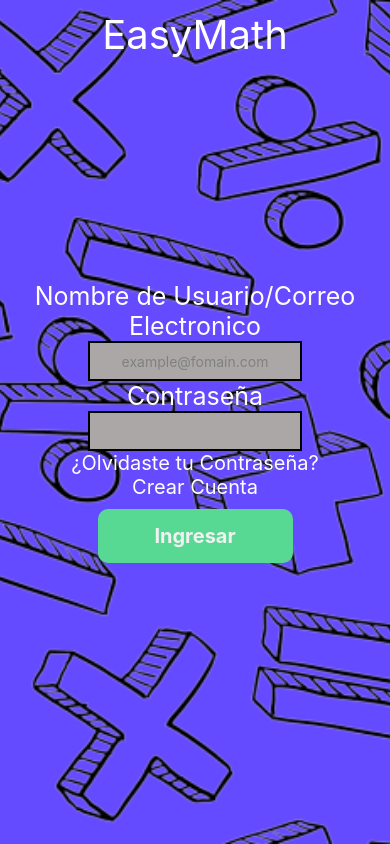
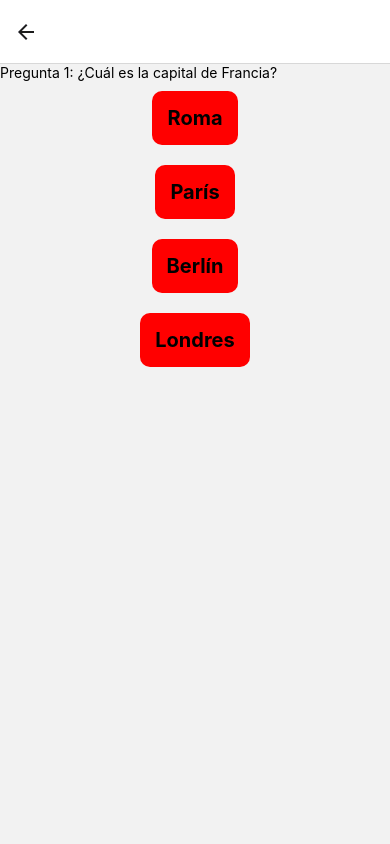
Before and after one commit to BR14NG4MER/EasyMath, a React Native app: screen /Level in a window 390 px wide. Built offline with nearby package versions, Linux system fonts and the light colour scheme.

Commit message:
Nombre de Usuario

```diff
--- a/Navigation.js
+++ b/Navigation.js
@@ -9,6 +9,7 @@ import RecoveryMessage from "./Screens/RecoveryMessage"
 import HomeScreen from "./Screens/HomeScreen"
 import SumasLevels from "./Screens/SumasLevels"
 import Register from "./Screens/Register"
+import Level from "./Screens/Level"
 
 const Stack = createNativeStackNavigator();
 
@@ -47,6 +48,11 @@ function Stacks() {
         component={Register}
         options={{headerTitle: ''}}
       />
+      <Stack.Screen
+        name="Level"
+        component={Level}
+        options={{headerTitle: ''}}
+      />
     </Stack.Navigator>
   )
 }
--- /dev/null
+++ b/Screens/Level.js
@@ -0,0 +1,61 @@
+// QuizScreen.js
+import React, { useState, useEffect } from 'react';
+import { View, Text, Button } from 'react-native';
+import { CustomButton } from '../Componentes/Buttons';
+
+const questions = [
+  {
+    question: 'Pregunta 1: ¿Cuál es la capital de Francia?',
+    options: ['Roma', 'París', 'Berlín', 'Londres'],
+    correctAnswer: 'París',
+  },
+  // Agrega más preguntas según sea necesario
+];
+
+const QuizScreen = () => {
+  const [currentQuestion, setCurrentQuestion] = useState(0);
+  const [score, setScore] = useState(0);
+  const [showResult, setShowResult] = useState(false);
+
+  const handleAnswer = (selectedOption) => {
+    if (selectedOption === questions[currentQuestion].correctAnswer) {
+      setScore(score + 1);
+    }
+
+    if (currentQuestion === questions.length - 1) {
+      setShowResult(true);
+    } else {
+      setCurrentQuestion(currentQuestion + 1);
+    }
+  };
+
+  useEffect(() => {
+    // Puedes realizar acciones adicionales al cambiar de pregunta
+  }, [currentQuestion]);
+
+  return (
+    <View>
+      {showResult ? (
+        <View>
+          <Text>Resultado: {score} / {questions.length}</Text>
+          {/* Puedes agregar más elementos o acciones después de mostrar el resultado */}
+        </View>
+      ) : (
+        <View>
+          <Text>{questions[currentQuestion].question}</Text>
+          {questions[currentQuestion].options.map((option, index) => (
+            <CustomButton
+              key={index}
+              backgroundColor='red' // Puedes personalizar estos valores según tu necesidad
+              text={option}
+              largo='50'
+              onPress={() => handleAnswer(option)}
+            />
+          ))}
+        </View>
+      )}
+    </View>
+  );
+};
+
+export default QuizScreen;
--- a/Screens/Register.js
+++ b/Screens/Register.js
@@ -88,6 +88,20 @@ const Register = () => {
                                 style={{
                                     fontSize:40,
                                     color:'#f1f1f1'
+                                    }}>Nombre de Usuario:</Text>
+                            <TextInput
+                                style={{
+                                    width: '55%',
+                                    height: 40,
+                                    borderColor: 'black',
+                                    backgroundColor: '#ABA7A7',
+                                    borderWidth: 2,
+                                    textAlign: 'center'
+                                    }}/>
+                            <Text
+                                style={{
+                                    fontSize:40,
+                                    color:'#f1f1f1'
                                     }}>Contraseña:</Text>
                             <TextInput
                                 style={{
@@ -126,44 +140,6 @@ const Register = () => {
                                     borderWidth: 2,
                                     textAlign: 'center'
                                     }}/>
-                            <Text
-                                style={{
-                                    fontSize:40,
-                                    color:'#f1f1f1'
-                                    }}>Fecha de Nacimiento:</Text>
-                            <View
-                                style={{
-                                    flexDirection: "row",
-                                    ustifyContent: 'space-around'
-                                }}>
-                                    <TextInput
-                                        style={{
-                                            width: '15%',
-                                            height: 40,
-                                            borderColor: 'black',
-                                            backgroundColor: '#ABA7A7',
-                                            borderWidth: 2,
-                                            textAlign: 'center',
-                                            }}/>
-                                    <TextInput
-                                        style={{
-                                            width: '15%',
-                                            height: 40,
-                                            borderColor: 'black',
-                                            backgroundColor: '#ABA7A7',
-                                            borderWidth: 2,
-                                            textAlign: 'center',
-                                            }}/>
-                                            <TextInput
-                                        style={{
-                                            width: '15%',
-                                            height: 40,
-                                            borderColor: 'black',
-                                            backgroundColor: '#ABA7A7',
-                                            borderWidth: 2,
-                                            textAlign: 'center'
-                                            }}/>
-                            </View>
                             <CustomButton largo='50%' backgroundColor='#57D993' text="Crear" color='#f1f1f1' onPress={() => navigation.navigate('Home')}/>
                     </View>
                 </ScrollView>
--- a/Screens/SumasLevels.js
+++ b/Screens/SumasLevels.js
@@ -6,7 +6,7 @@ import { useNavigation } from "@react-navigation/native"
 
 const SumasLevels = () => {
 
-    const navigator = useNavigation();
+    const navigation = useNavigation();
 
     return (
         <View
@@ -76,7 +76,7 @@ const SumasLevels = () => {
                             justifyContent: 'space-around'
                         }}
                     >
-                        <ButtonLevel text="I"/>
+                        <ButtonLevel text="I" onPress={() => navigation.navigate('Level')}/>
                         <ButtonLevel text="II"/>
                         <ButtonLevel text="III"/>
                     </View>
```
Also changed, not shown: Screens/Level copy.js (added, +22 -0 lines). Lines whose indentation alone changed are shown as unchanged.
